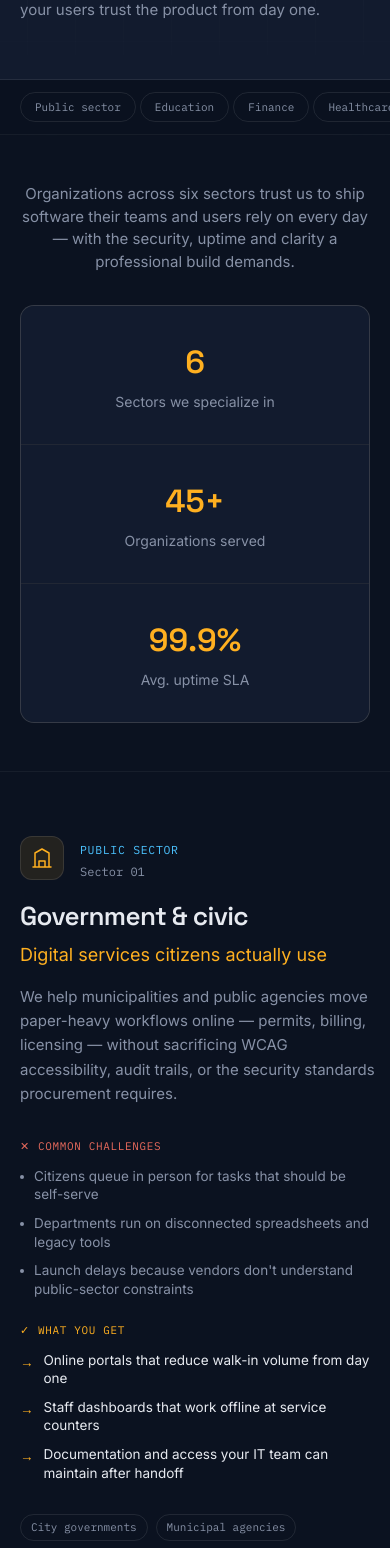
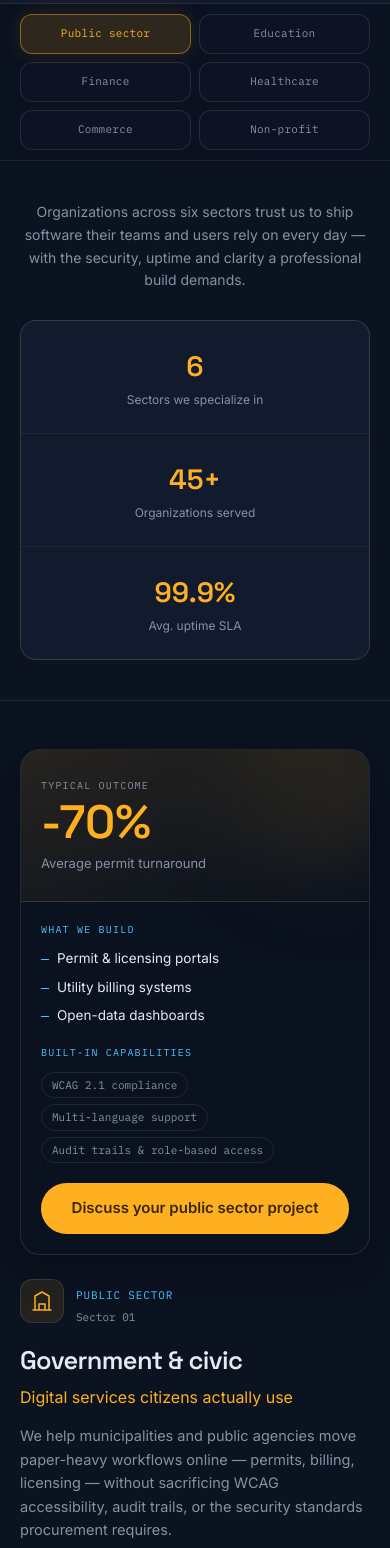
Before and after one commit to hossaintaufiq/Softlligence, a Next.js app in the folder frontend/: page /industries in a window 390 px wide. Shown: the part 320-1868 px from the top of the page. Built offline with nearby package versions, Linux system fonts and the light colour scheme.

Commit message:
updated the responsiveness

```diff
--- a/frontend/src/app/globals.css
+++ b/frontend/src/app/globals.css
@@ -308,6 +308,27 @@ html.light .svc-model {
   transform: translateY(-3px);
   border-color: color-mix(in srgb, var(--theme-accent) 45%, transparent);
   box-shadow: var(--shadow-card);
+}
+
+.industry-card {
+  transition:
+    transform 0.3s cubic-bezier(0.22, 1, 0.36, 1),
+    border-color 0.3s ease,
+    box-shadow 0.3s ease;
+}
+
+@media (hover: hover) and (pointer: fine) {
+  .industry-card:hover {
+    transform: translateY(-3px);
+    border-color: color-mix(in srgb, var(--theme-accent) 35%, transparent);
+    box-shadow: var(--shadow-card);
+  }
+}
+
+@media (max-width: 720px) {
+  .pro-card:hover {
+    transform: none;
+  }
 }
 
 .pro-card:hover::before {
--- a/frontend/src/app/industries/page.tsx
+++ b/frontend/src/app/industries/page.tsx
@@ -1,9 +1,7 @@
 import type { Metadata } from "next";
 import { IndustriesDetail } from "@/components/IndustriesDetail";
+import { IndustrySubnav } from "@/components/IndustrySubnav";
 import { PageHero } from "@/components/ui/PageHero";
-import { Container } from "@/components/ui/Section";
-import { industries } from "@/lib/content";
-import Link from "next/link";
 
 export const metadata: Metadata = {
   title: "Industries",
@@ -20,24 +18,7 @@ export default function IndustriesPage() {
         description="Sector-specific experience without cutting corners on security, accessibility or uptime — so your users trust the product from day one."
       />
 
-      {/* Quick jump nav */}
-      <nav
-        className="sticky top-[72px] z-50 border-b border-white/5 bg-ink/90 backdrop-blur-xl"
-        aria-label="Industry sectors"
-      >
-        <Container className="flex gap-1 overflow-x-auto py-3 [-ms-overflow-style:none] [scrollbar-width:none] [&::-webkit-scrollbar]:hidden">
-          {industries.map((industry) => (
-            <Link
-              key={industry.id}
-              href={`#${industry.id}`}
-              className="shrink-0 rounded-full border border-white/9 px-3.5 py-1.5 font-mono text-[11px] text-text-dim transition-all hover:border-accent/40 hover:bg-panel hover:text-text sm:px-4 sm:text-xs"
-            >
-              {industry.tag}
-            </Link>
-          ))}
-        </Container>
-      </nav>
-
+      <IndustrySubnav />
       <IndustriesDetail />
     </main>
   );
--- a/frontend/src/components/IndustriesDetail.tsx
+++ b/frontend/src/components/IndustriesDetail.tsx
@@ -9,22 +9,22 @@ export function IndustriesDetail() {
   return (
     <>
       {/* Trust stats */}
-      <section className="border-b border-white/5 bg-ink py-12 md:py-16">
+      <section className="border-b border-white/8 bg-ink py-10 sm:py-12 md:py-16">
         <Container>
           <Reveal>
-            <p className="mx-auto mb-8 max-w-[640px] text-center text-[15px] text-text-dim md:text-base">
+            <p className="mx-auto mb-7 max-w-[640px] text-center text-[14px] leading-relaxed text-text-dim sm:mb-8 sm:text-[15px] md:text-base">
               Organizations across six sectors trust us to ship software their teams and users rely
               on every day — with the security, uptime and clarity a professional build demands.
             </p>
           </Reveal>
-          <div className="grid gap-px overflow-hidden rounded-[14px] border border-white/9 bg-white/9 max-[480px]:grid-cols-1 sm:grid-cols-3">
+          <div className="grid grid-cols-1 gap-px overflow-hidden rounded-[16px] border border-white/9 bg-white/9 min-[420px]:grid-cols-3">
             {industryStats.map((stat, i) => (
-              <Reveal key={stat.label} delay={i * 80}>
-                <div className="bg-panel px-6 py-8 text-center sm:py-10">
-                  <div className="mb-1.5 font-display text-[clamp(32px,4vw,44px)] font-semibold text-accent">
+              <Reveal key={stat.label} delay={i * 60}>
+                <div className="bg-panel px-4 py-6 text-center transition-colors hover:bg-panel-2 sm:px-6 sm:py-8 md:py-10">
+                  <div className="mb-1 font-display text-[clamp(28px,7vw,44px)] font-semibold text-accent">
                     {stat.value}
                   </div>
-                  <div className="text-sm text-text-dim">{stat.label}</div>
+                  <div className="text-[12px] text-text-dim sm:text-sm">{stat.label}</div>
                 </div>
               </Reveal>
             ))}
@@ -41,104 +41,48 @@ export function IndustriesDetail() {
           <section
             key={industry.id}
             id={industry.id}
-            className={`section-perf scroll-mt-24 py-16 md:py-24 ${isAlt ? "bg-panel" : "bg-ink"}`}
+            className={`section-perf py-12 sm:py-16 md:py-24 ${isAlt ? "bg-panel" : "bg-ink"}`}
           >
             <Container>
               <div
-                className={`grid items-start gap-10 lg:gap-16 ${
+                className={`grid items-start gap-6 sm:gap-8 lg:gap-14 ${
                   isReversed
-                    ? "lg:grid-cols-[1fr_1.1fr]"
-                    : "lg:grid-cols-[1.1fr_1fr]"
+                    ? "lg:grid-cols-[1fr_1.05fr]"
+                    : "lg:grid-cols-[1.05fr_1fr]"
                 }`}
               >
-                {/* Main content */}
-                <Reveal className={isReversed ? "lg:order-2" : "lg:order-1"}>
-                  <div className="flex items-start gap-4">
-                    <IndustryIcon id={industry.id} />
-                    <div>
-                      <span className="font-mono text-[11.5px] tracking-[0.06em] text-accent-2 uppercase">
-                        {industry.tag}
-                      </span>
-                      <p className="mt-1 font-mono text-xs text-text-dim">Sector {industry.index}</p>
-                    </div>
-                  </div>
-
-                  <h2 className="mt-5 mb-2 font-display text-[clamp(26px,3.5vw,38px)] leading-tight font-semibold tracking-tight">
-                    {industry.title}
-                  </h2>
-                  <p className="mb-4 text-lg text-accent">{industry.headline}</p>
-                  <p className="mb-8 max-w-[560px] text-[15px] leading-relaxed text-text-dim md:text-base">
-                    {industry.longDescription}
-                  </p>
-
-                  <div className="mb-8 grid gap-6 sm:grid-cols-2">
-                    <div>
-                      <h3 className="mb-3 flex items-center gap-2 font-mono text-[11px] tracking-[0.06em] text-danger uppercase">
-                        <span aria-hidden="true">✕</span> Common challenges
-                      </h3>
-                      <ul className="space-y-2.5">
-                        {industry.painPoints.map((point) => (
-                          <li
-                            key={point}
-                            className="flex gap-2.5 text-[13.5px] leading-snug text-text-dim"
-                          >
-                            <span className="mt-2 h-1 w-1 shrink-0 rounded-full bg-text-dim" />
-                            {point}
-                          </li>
-                        ))}
-                      </ul>
-                    </div>
-                    <div>
-                      <h3 className="mb-3 flex items-center gap-2 font-mono text-[11px] tracking-[0.06em] text-accent uppercase">
-                        <span aria-hidden="true">✓</span> What you get
-                      </h3>
-                      <ul className="space-y-2.5">
-                        {industry.outcomes.map((outcome) => (
-                          <li
-                            key={outcome}
-                            className="flex gap-2.5 text-[13.5px] leading-snug text-text"
-                          >
-                            <span className="mt-0.5 shrink-0 text-accent">→</span>
-                            {outcome}
-                          </li>
-                        ))}
-                      </ul>
-                    </div>
-                  </div>
-
-                  <div className="flex flex-wrap gap-2">
-                    {industry.clients.map((client) => (
-                      <span key={client} className="tech-pill">
-                        {client}
-                      </span>
-                    ))}
-                  </div>
-                </Reveal>
-
-                {/* Side panel */}
-                <Reveal delay={120} className={isReversed ? "lg:order-1" : "lg:order-2"}>
-                  <div className="pro-card sticky top-24 overflow-hidden p-0">
-                    {/* Metric highlight */}
-                    <div className="border-b border-white/9 bg-linear-to-br from-accent/10 to-transparent px-6 py-8 sm:px-8">
-                      <p className="mb-1 font-mono text-[11px] tracking-[0.06em] text-text-dim uppercase">
+                {/* Metric / side panel — first on mobile for visual punch */}
+                <Reveal
+                  delay={40}
+                  className={isReversed ? "lg:order-1" : "lg:order-2"}
+                >
+                  <article className="industry-card overflow-hidden rounded-[20px] border border-white/10 bg-ink/40 shadow-[var(--shadow-card)] backdrop-blur-md lg:sticky lg:top-40">
+                    <div className="relative border-b border-white/9 bg-linear-to-br from-accent/12 via-accent/5 to-transparent px-5 py-7 sm:px-7 sm:py-8">
+                      <div
+                        className="pointer-events-none absolute -top-12 -right-10 h-36 w-36 rounded-full bg-accent/15 blur-3xl"
+                        aria-hidden="true"
+                      />
+                      <p className="relative mb-1.5 font-mono text-[10px] tracking-[0.12em] text-text-dim uppercase sm:text-[11px]">
                         Typical outcome
                       </p>
-                      <div className="font-display text-[clamp(36px,5vw,52px)] font-semibold text-accent">
+                      <div className="relative font-display text-[clamp(40px,12vw,52px)] leading-none font-semibold text-accent">
                         {industry.metric.value}
                       </div>
-                      <p className="mt-1 text-sm text-text-dim">{industry.metric.label}</p>
+                      <p className="relative mt-2 text-[13px] text-text-dim sm:text-sm">
+                        {industry.metric.label}
+                      </p>
                     </div>
 
-                    <div className="space-y-6 p-6 sm:p-8">
+                    <div className="space-y-5 p-5 sm:space-y-6 sm:p-7">
                       <div>
-                        <h3 className="mb-3 font-mono text-[11px] tracking-[0.06em] text-accent-2 uppercase">
+                        <h3 className="mb-3 font-mono text-[10px] tracking-[0.12em] text-accent-2 uppercase sm:text-[11px]">
                           What we build
                         </h3>
-                        <ul className="space-y-2">
+                        <ul className="m-0 space-y-2.5 p-0">
                           {industry.examples.map((ex) => (
                             <li
                               key={ex}
-                              className="relative pl-4 text-[14px] text-text before:absolute before:top-2.5 before:left-0 before:h-px before:w-2 before:bg-accent-2 before:content-['']"
+                              className="relative pl-4 text-[13.5px] leading-snug text-text before:absolute before:top-2.5 before:left-0 before:h-px before:w-2 before:bg-accent-2 before:content-[''] sm:text-[14px]"
                             >
                               {ex}
                             </li>
@@ -147,22 +91,95 @@ export function IndustriesDetail() {
                       </div>
 
                       <div>
-                        <h3 className="mb-3 font-mono text-[11px] tracking-[0.06em] text-accent-2 uppercase">
+                        <h3 className="mb-3 font-mono text-[10px] tracking-[0.12em] text-accent-2 uppercase sm:text-[11px]">
                           Built-in capabilities
                         </h3>
-                        <div className="flex flex-wrap gap-2">
+                        <div className="flex flex-wrap gap-1.5 sm:gap-2">
                           {industry.capabilities.map((cap) => (
-                            <span key={cap} className="tech-pill">
+                            <span key={cap} className="tech-pill max-w-full break-words">
                               {cap}
                             </span>
                           ))}
                         </div>
                       </div>
 
-                      <Button href="/contact" block size="lg">
+                      <Button
+                        href="/contact"
+                        block
+                        size="lg"
+                        className="min-h-12 whitespace-normal text-center text-[14px] leading-snug sm:text-[15px]"
+                      >
                         Discuss your {industry.tag.toLowerCase()} project
                       </Button>
                     </div>
+                  </article>
+                </Reveal>
+
+                {/* Main content */}
+                <Reveal className={isReversed ? "lg:order-2" : "lg:order-1"}>
+                  <div className="flex items-start gap-3 sm:gap-4">
+                    <IndustryIcon id={industry.id} />
+                    <div className="min-w-0 pt-0.5">
+                      <span className="font-mono text-[11px] tracking-[0.08em] text-accent-2 uppercase sm:text-[11.5px]">
+                        {industry.tag}
+                      </span>
+                      <p className="mt-1 font-mono text-[11px] text-text-dim sm:text-xs">
+                        Sector {industry.index}
+                      </p>
+                    </div>
+                  </div>
+
+                  <h2 className="mt-5 mb-3 font-display text-[clamp(24px,6.5vw,38px)] leading-[1.12] font-semibold tracking-tight">
+                    {industry.title}
+                  </h2>
+                  <p className="mb-4 text-[16px] leading-snug text-accent sm:text-lg">
+                    {industry.headline}
+                  </p>
+                  <p className="mb-7 max-w-[560px] text-[14.5px] leading-relaxed text-text-dim sm:mb-8 sm:text-[15px] md:text-base">
+                    {industry.longDescription}
+                  </p>
+
+                  <div className="mb-7 grid gap-4 sm:mb-8 sm:gap-5 md:grid-cols-2 md:gap-6">
+                    <div className="rounded-[16px] border border-white/8 bg-ink/25 p-4 sm:bg-transparent sm:p-0 sm:border-0">
+                      <h3 className="mb-3 flex items-center gap-2 font-mono text-[10px] tracking-[0.1em] text-danger uppercase sm:text-[11px]">
+                        <span aria-hidden="true">✕</span> Common challenges
+                      </h3>
+                      <ul className="m-0 space-y-2.5 p-0">
+                        {industry.painPoints.map((point) => (
+                          <li
+                            key={point}
+                            className="flex gap-2.5 text-[13px] leading-snug text-text-dim sm:text-[13.5px]"
+                          >
+                            <span className="mt-2 h-1 w-1 shrink-0 rounded-full bg-text-dim" />
+                            <span className="min-w-0">{point}</span>
+                          </li>
+                        ))}
+                      </ul>
+                    </div>
+                    <div className="rounded-[16px] border border-accent/20 bg-accent/5 p-4 sm:border-0 sm:bg-transparent sm:p-0">
+                      <h3 className="mb-3 flex items-center gap-2 font-mono text-[10px] tracking-[0.1em] text-accent uppercase sm:text-[11px]">
+                        <span aria-hidden="true">✓</span> What you get
+                      </h3>
+                      <ul className="m-0 space-y-2.5 p-0">
+                        {industry.outcomes.map((outcome) => (
+                          <li
+                            key={outcome}
+                            className="flex gap-2.5 text-[13px] leading-snug text-text sm:text-[13.5px]"
+                          >
+                            <span className="mt-0.5 shrink-0 text-accent">→</span>
+                            <span className="min-w-0">{outcome}</span>
+                          </li>
+                        ))}
+                      </ul>
+                    </div>
+                  </div>
+
+                  <div className="flex flex-wrap gap-1.5 sm:gap-2">
+                    {industry.clients.map((client) => (
+                      <span key={client} className="tech-pill max-w-full break-words">
+                        {client}
+                      </span>
+                    ))}
                   </div>
                 </Reveal>
               </div>
@@ -172,21 +189,25 @@ export function IndustriesDetail() {
       })}
 
       {/* Principles */}
-      <section className="section-perf border-t border-white/5 bg-panel py-16 md:py-24">
+      <section className="section-perf border-t border-white/8 bg-panel py-12 sm:py-16 md:py-24">
         <Container>
           <Reveal>
             <Eyebrow number="03">HOW WE WORK ACROSS SECTORS</Eyebrow>
-            <SectionTitle>Same rigor, whether you&apos;re a city hall or a clinic.</SectionTitle>
+            <SectionTitle>
+              Same rigor, whether you&apos;re a city hall or a clinic.
+            </SectionTitle>
           </Reveal>
-          <div className="grid gap-4 sm:gap-5 md:grid-cols-3">
+          <div className="mt-8 grid gap-3 sm:mt-10 sm:gap-5 md:grid-cols-3">
             {industryPrinciples.map((principle, i) => (
-              <Reveal key={principle.title} delay={i * 80}>
-                <div className="pro-card pro-card--alt h-full p-6 sm:p-8">
+              <Reveal key={principle.title} delay={i * 70}>
+                <div className="industry-card h-full rounded-[18px] border border-white/10 bg-ink/30 p-5 backdrop-blur-sm sm:bg-panel-2/80 sm:p-7 md:p-8">
                   <span className="mb-4 flex h-8 w-8 items-center justify-center rounded-full bg-accent/15 font-mono text-sm font-bold text-accent">
                     {String(i + 1).padStart(2, "0")}
                   </span>
-                  <h3 className="mb-2 font-display text-lg font-semibold">{principle.title}</h3>
-                  <p className="m-0 text-[14px] leading-relaxed text-text-dim">
+                  <h3 className="mb-2 font-display text-base font-semibold sm:text-lg">
+                    {principle.title}
+                  </h3>
+                  <p className="m-0 text-[13.5px] leading-relaxed text-text-dim sm:text-[14px]">
                     {principle.description}
                   </p>
                 </div>
--- /dev/null
+++ b/frontend/src/components/IndustrySubnav.tsx
@@ -0,0 +1,90 @@
+"use client";
+
+import { useEffect, useRef, useState } from "react";
+import Link from "next/link";
+import { industries } from "@/lib/content";
+import { Container } from "@/components/ui/Section";
+import { cn } from "@/lib/utils";
+
+export function IndustrySubnav() {
+  const [active, setActive] = useState(industries[0]?.id ?? "");
+  const navRef = useRef<HTMLElement>(null);
+
+  useEffect(() => {
+    const sections = industries
+      .map((industry) => document.getElementById(industry.id))
+      .filter((el): el is HTMLElement => Boolean(el));
+
+    if (!sections.length) return;
+
+    const updateObserver = () => {
+      const navHeight = navRef.current?.offsetHeight ?? 56;
+      const headerHeight = 72;
+      const offset = headerHeight + navHeight + 12;
+
+      sections.forEach((section) => {
+        section.style.scrollMarginTop = `${offset}px`;
+      });
+
+      return new IntersectionObserver(
+        (entries) => {
+          const visible = entries
+            .filter((entry) => entry.isIntersecting)
+            .sort((a, b) => b.intersectionRatio - a.intersectionRatio)[0];
+          if (visible?.target.id) setActive(visible.target.id);
+        },
+        {
+          rootMargin: `-${offset}px 0px -45% 0px`,
+          threshold: [0.05, 0.15, 0.3],
+        },
+      );
+    };
+
+    let observer = updateObserver();
+    sections.forEach((section) => observer.observe(section));
+
+    const onResize = () => {
+      observer.disconnect();
+      observer = updateObserver();
+      sections.forEach((section) => observer.observe(section));
+    };
+
+    window.addEventListener("resize", onResize);
+    return () => {
+      observer.disconnect();
+      window.removeEventListener("resize", onResize);
+    };
+  }, []);
+
+  return (
+    <nav
+      ref={navRef}
+      className="sticky top-[72px] z-50 border-b border-white/8 bg-ink/94 backdrop-blur-xl"
+      aria-label="Industry sectors"
+    >
+      <Container className="py-2.5 sm:py-3">
+        {/* Compact 2-col touch grid on phones, wrap row from tablet up */}
+        <ul className="m-0 grid list-none grid-cols-2 gap-2 p-0 min-[520px]:flex min-[520px]:flex-wrap">
+          {industries.map((industry) => {
+            const isActive = active === industry.id;
+            return (
+              <li key={industry.id} className="min-w-0 min-[520px]:w-auto">
+                <Link
+                  href={`#${industry.id}`}
+                  className={cn(
+                    "flex h-full min-h-10 items-center justify-center rounded-xl border px-2.5 py-2.5 text-center font-mono text-[11px] leading-tight tracking-wide transition-all min-[520px]:inline-flex min-[520px]:min-h-0 min-[520px]:rounded-full min-[520px]:px-3.5 min-[520px]:py-2 sm:px-4 sm:text-xs",
+                    isActive
+                      ? "border-accent/45 bg-accent/15 text-accent shadow-[0_0_20px_color-mix(in_srgb,var(--theme-accent)_12%,transparent)]"
+                      : "border-white/10 bg-panel/40 text-text-dim active:bg-panel hover:border-white/20 hover:bg-panel hover:text-text",
+                  )}
+                >
+                  <span className="truncate">{industry.tag}</span>
+                </Link>
+              </li>
+            );
+          })}
+        </ul>
+      </Container>
+    </nav>
+  );
+}
--- a/frontend/src/components/ui/Section.tsx
+++ b/frontend/src/components/ui/Section.tsx
@@ -35,7 +35,7 @@ export function SectionTitle({
 }) {
   return (
     <h2
-      className={`mb-3.5 max-w-[820px] font-display text-[clamp(26px,3.4vw,42px)] leading-[1.12] font-semibold tracking-tight ${className ?? ""}`}
+      className={`mb-3.5 max-w-[820px] font-display text-[clamp(24px,6.2vw,42px)] leading-[1.12] font-semibold tracking-tight ${className ?? ""}`}
     >
       {children}
     </h2>
```
Also changed, not shown: frontend/src/components/ui/PageHero.tsx (+4 -4 lines).
